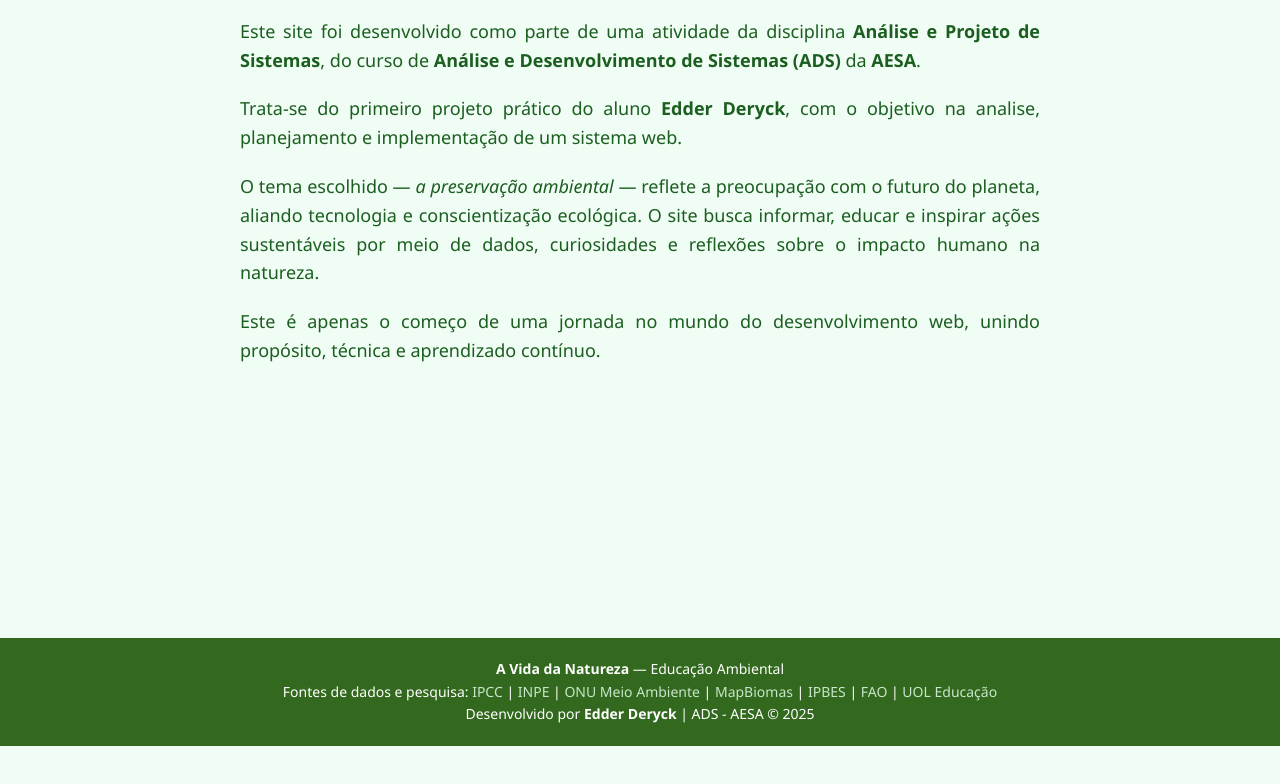
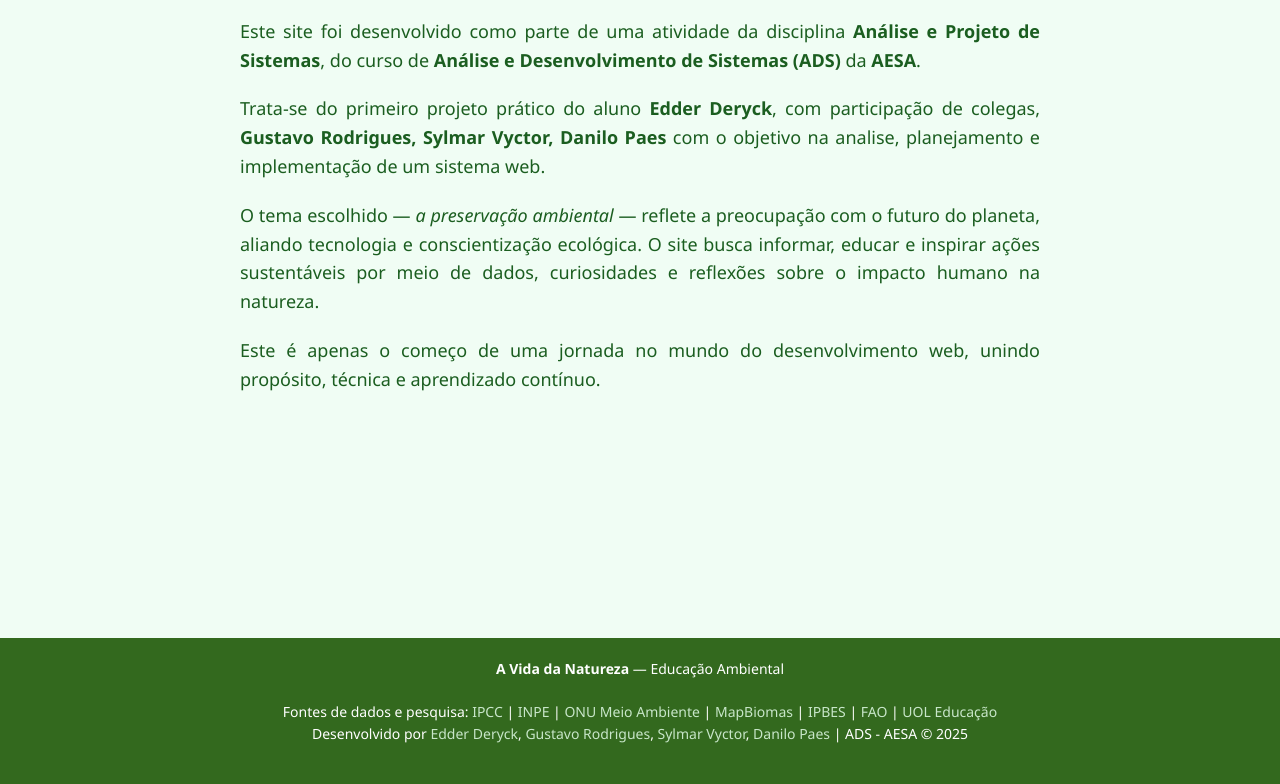
Before and after one commit to EdderDeryck/TheLifeofNature, a plain HTML site: page index.html in a window 1280 px wide. Shown: the part 5731-6515 px from the top of the page. Before the commit the page ends 6477 px from the top, so only its background shows below. Drawn offline with Linux system fonts and the light colour scheme.

Commit message:
adding colleagues and github link

```diff
--- a/index.html
+++ b/index.html
@@ -132,7 +132,7 @@
     do curso de <strong>Análise e Desenvolvimento de Sistemas (ADS)</strong> da <strong>AESA</strong>.
   </p>
   <p>
-    Trata-se do primeiro projeto prático do aluno <strong>Edder Deryck</strong>, com o objetivo na analise, planejamento e implementação de um sistema web.
+    Trata-se do primeiro projeto prático do aluno <strong>Edder Deryck</strong>, com participação de colegas, <strong>Gustavo Rodrigues, Sylmar Vyctor, Danilo Paes</strong> com o objetivo na analise, planejamento e implementação de um sistema web.
   </p>
   <p>
     O tema escolhido — <em>a preservação ambiental</em> — reflete a preocupação com o futuro do planeta, aliando tecnologia e conscientização ecológica.
@@ -146,6 +146,7 @@
  <footer>
   <p><strong>A Vida da Natureza</strong> — Educação Ambiental</p>
 
+<footer>
   <p>
     Fontes de dados e pesquisa:
     <a href="https://www.ipcc.ch" target="_blank" rel="noopener noreferrer">IPCC</a> |
@@ -157,9 +158,16 @@
     <a href="https://educacao.uol.com.br/disciplinas/biologia" target="_blank" rel="noopener noreferrer">UOL Educação</a>
   </p>
 
-  <p>Desenvolvido por <strong>Edder Deryck</strong> | ADS - AESA © 2025</p>
+  <p>
+    Desenvolvido por
+    <a href="https://github.com/EdderDeryck" target="_blank" rel="noopener noreferrer">Edder Deryck</a>,
+    <a href="https://github.com/GustavoSweb" target="_blank" rel="noopener noreferrer">Gustavo Rodrigues</a>,
+    <a href="https://github.com/Sylmar18" target="_blank" rel="noopener noreferrer">Sylmar Vyctor</a>,
+    <a href="https://github.com/nilops-25" target="_blank" rel="noopener noreferrer">Danilo Paes</a>
+    | ADS - AESA © 2025
+  </p>
 </footer>
-
+  </footer>
   <script src="script.js"></script>
 </body>
 </html>
```
Also changed, not shown: style.css (line endings or trailing spaces).
